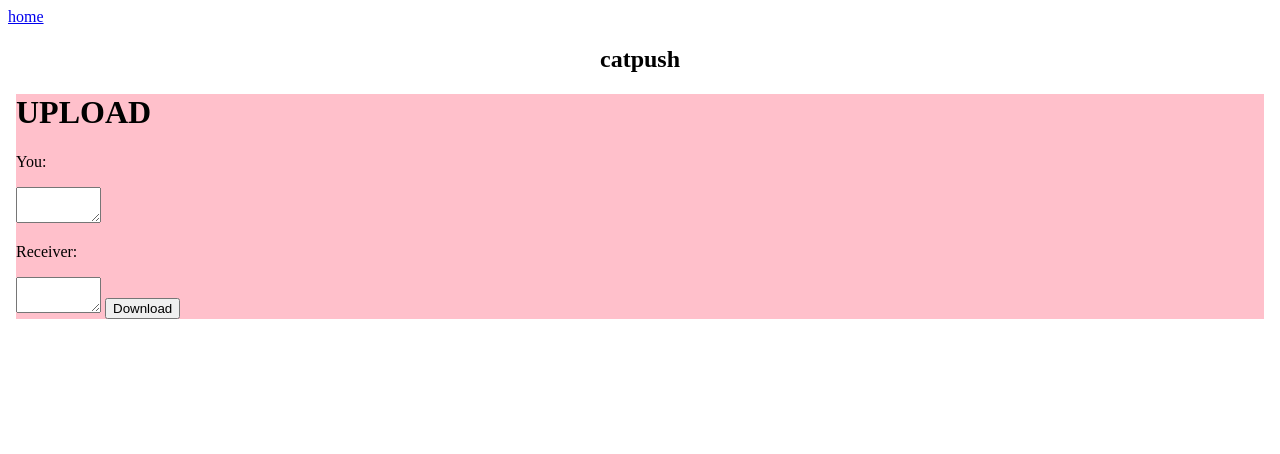
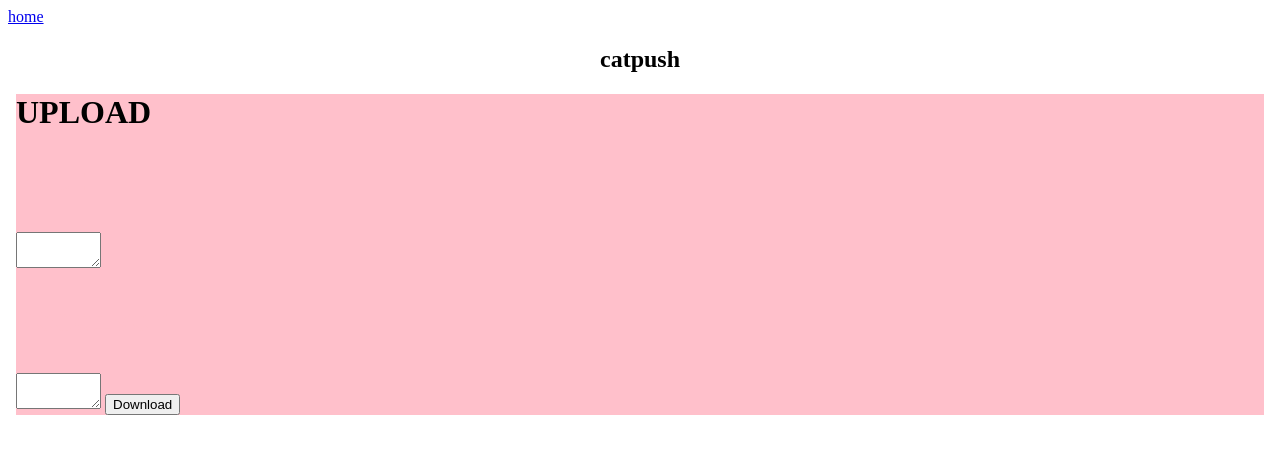
Before and after one commit to ceeb9/catpush, a SvelteKit app in the folder myapp/: page /uploadPage in a window 1280 px wide. Shown: the top 454 px of the page. Built offline with nearby package versions, Linux system fonts and the light colour scheme.

Commit message:
fixed style on upload page

```diff
--- a/myapp/src/routes/uploadPage/+page.svelte
+++ b/myapp/src/routes/uploadPage/+page.svelte
@@ -12,4 +12,9 @@
     body {
         background-color: pink;
     }
+    p {
+        color:pink;
+        font-family:'Courier New', Courier, monospace;
+        font-size: 2em;
+    }
 </style>
```
